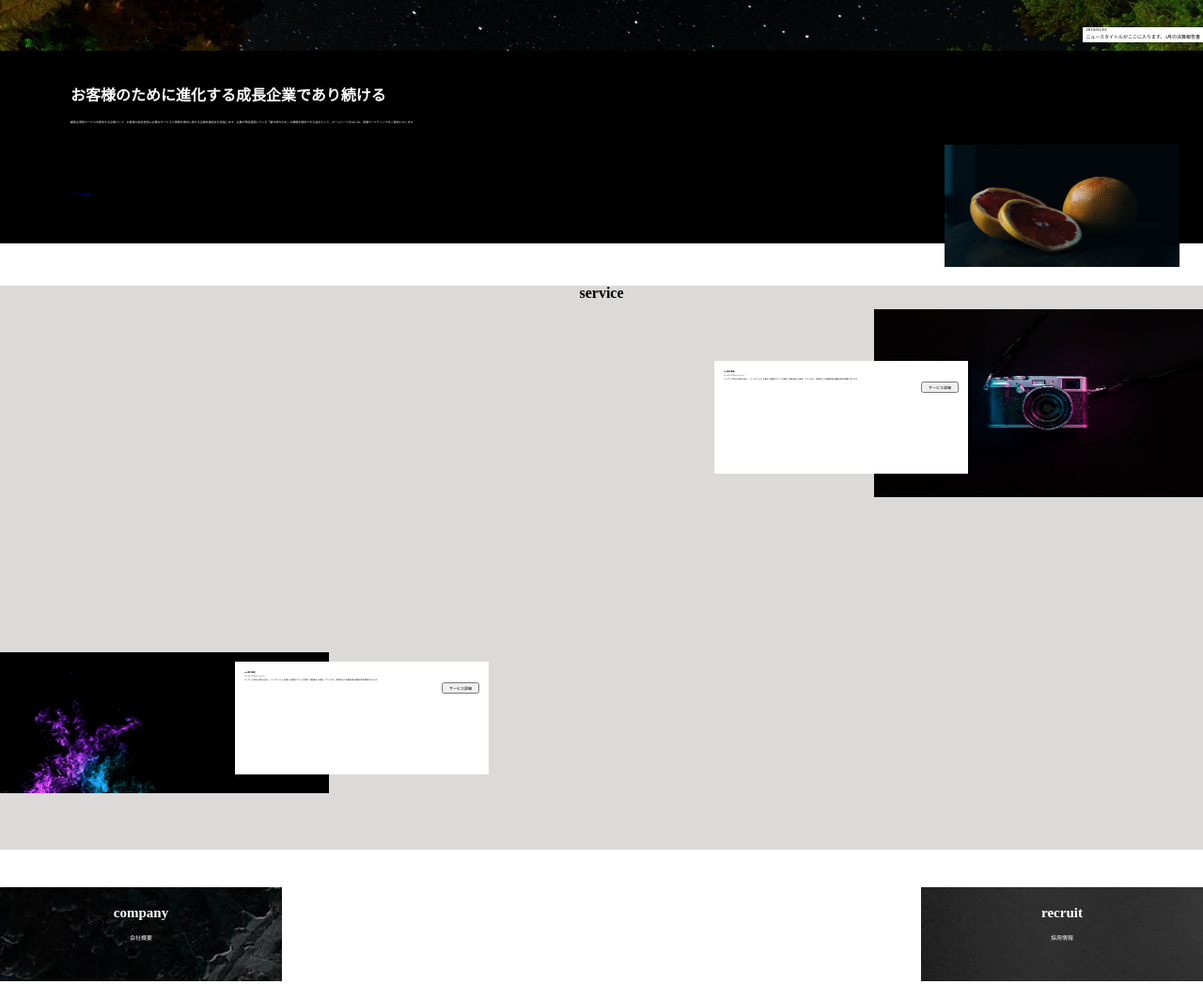
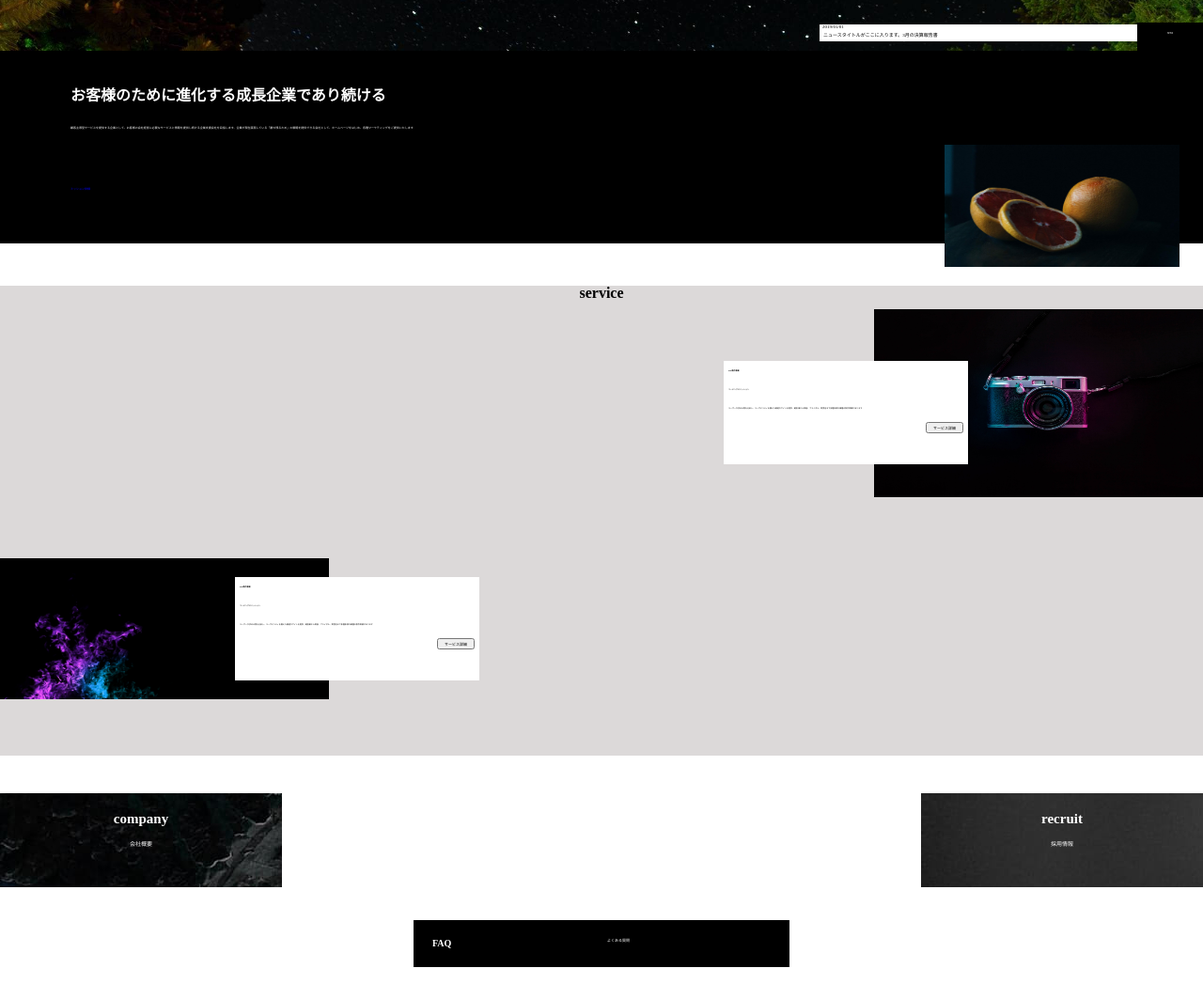
Before and after one commit to GustavXIII/20210227_nakai, a plain HTML site: page index.html in a window 1280 px wide. Shown: the part 280-1327 px from the top of the page at 94% size. Drawn offline with Linux system fonts and the light colour scheme.

Commit message:
4thcommit

```diff
--- a/CSS/style.css
+++ b/CSS/style.css
@@ -223,8 +223,9 @@ a:visited {
   background-color: white;
   height: 10px;
   position: absolute;
-  bottom: 15px;
+  bottom: 18px;
   right: 0px;
+  z-index: 3;
 }
 
 .date {
@@ -233,8 +234,23 @@ a:visited {
 }
 
 .news p {
-  padding: 3px;
+  padding: 4px;
   background-color: white;
+  width: 400px;
+}
+
+.bg-black {
+  position: absolute;
+  font-size: 3px;
+  padding: 10px;
+  right: 0px;
+  bottom: 0px;
+  height: 10px;
+  width: 50px;
+  background-color: black;
+  color: white;
+  z-index: 5;
+  text-align: center;
 }
 
 .mission {
@@ -262,6 +278,7 @@ a:visited {
   left: 75px;
   bottom: 75px;
   z-index: 3;
+  line-height: 15px;
 }
 
 .mission link {
@@ -300,7 +317,7 @@ a:visited {
 
 .service {
   background-color: rgb(220, 217, 217);
-  height: 600px;
+  height: 500px;
   position: relative;
 }
 
@@ -329,24 +346,26 @@ a:visited {
   background-color: white;
   width: 250px;
   height: 100px;
-  padding: 10px;
+  padding: 5px;
   font-size: 2px;
   position: absolute;
   bottom: 80px;
   left: 250px;
   z-index: 2;
+  line-height: 10px;
 }
 
 .service-contents2 {
   background-color: white;
   width: 250px;
   height: 100px;
-  padding: 10px;
+  padding: 5px;
   font-size: 2px;
   position: absolute;
   top: 80px;
   right: 250px;
   z-index: 2;
+  line-height: 10px;
 }
 
 .service-button {
@@ -419,8 +438,8 @@ a:visited {
 
 .company-p2 {
   font-size: 4px;
-  text-align: center;
   padding: 20px;
+  margin-right: 150px;
 }
 
 .contact {
--- a/index.html
+++ b/index.html
@@ -25,9 +25,10 @@
  <main>
    <div class="eyecatch">
      <h1>機械ではできない仕事を</h1>
+     <div class="bg-black">news</div>
      <div class="news">
        <date class="date">2019/01/01</date>
-       <p>ニュースタイトルがここに入ります。3月の決算報告書</p>
+       <p class="news-p">ニュースタイトルがここに入ります。3月の決算報告書</p>
      </div>
    </div>
 
```
